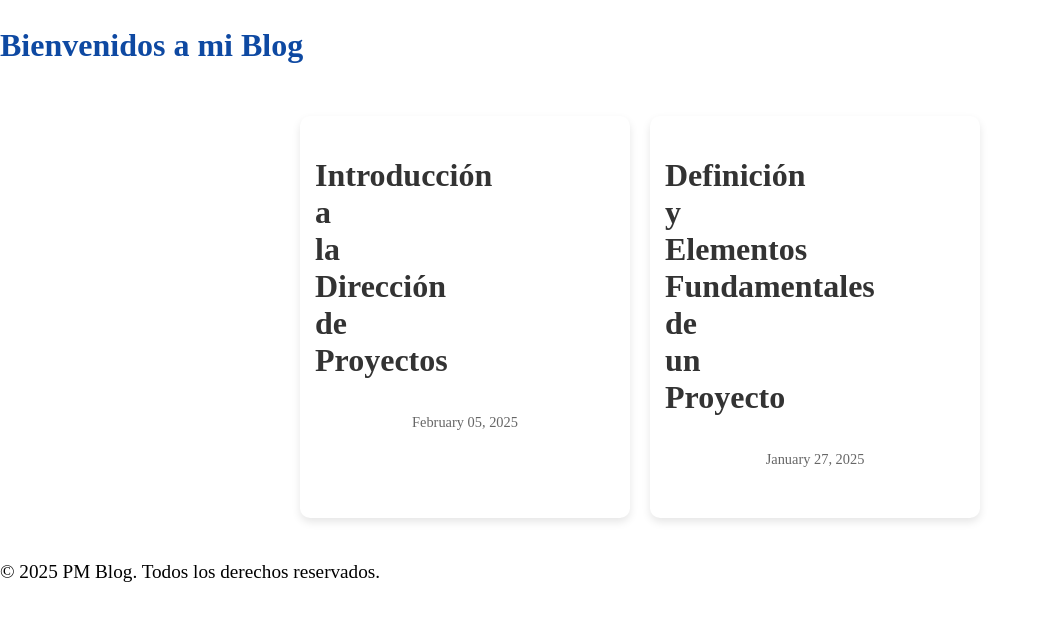
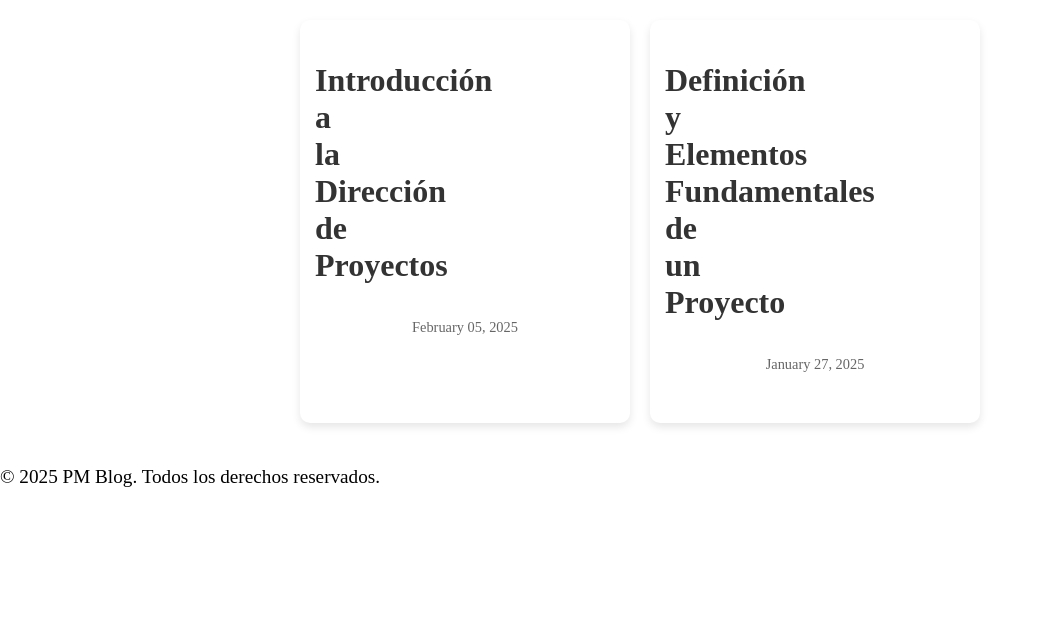
Before and after one commit to unciafidelis/BlogPM, a Jekyll site: the page built from index.html, in a window 1280 px wide. Shown: the top 621 px of the page, without its empty margins (0-1041 px from the left). Built offline with Jekyll 4.4.1, drawn with Linux system fonts in a browser that asks for light colours; some web fonts are replaced.

Commit message:
Update index.html

```diff
--- a/index.html
+++ b/index.html
@@ -1,9 +1,6 @@
 ---
 layout: default
 ---
-
-<h2>Bienvenidos a mi Blog</h2>
-
 <div class="post-container">
     {% for post in site.posts %}
         <div class="post-card">
```
